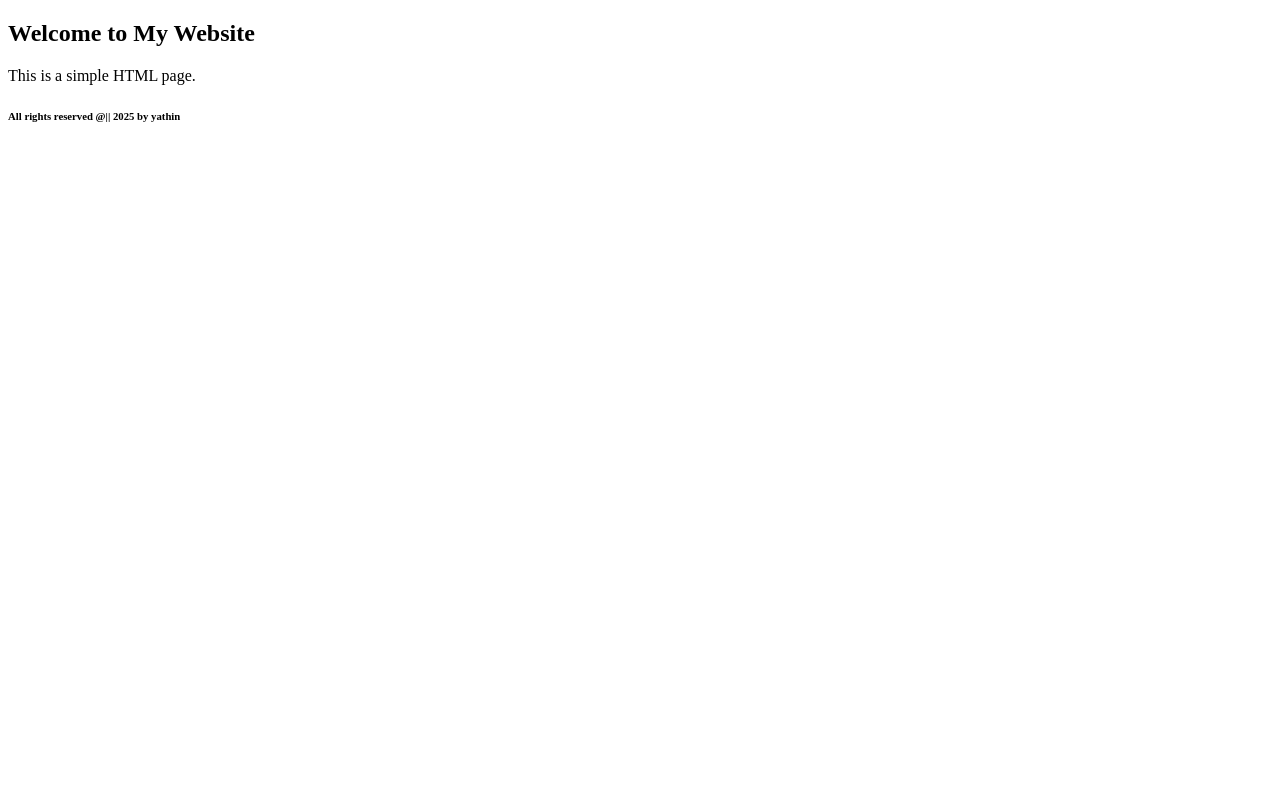
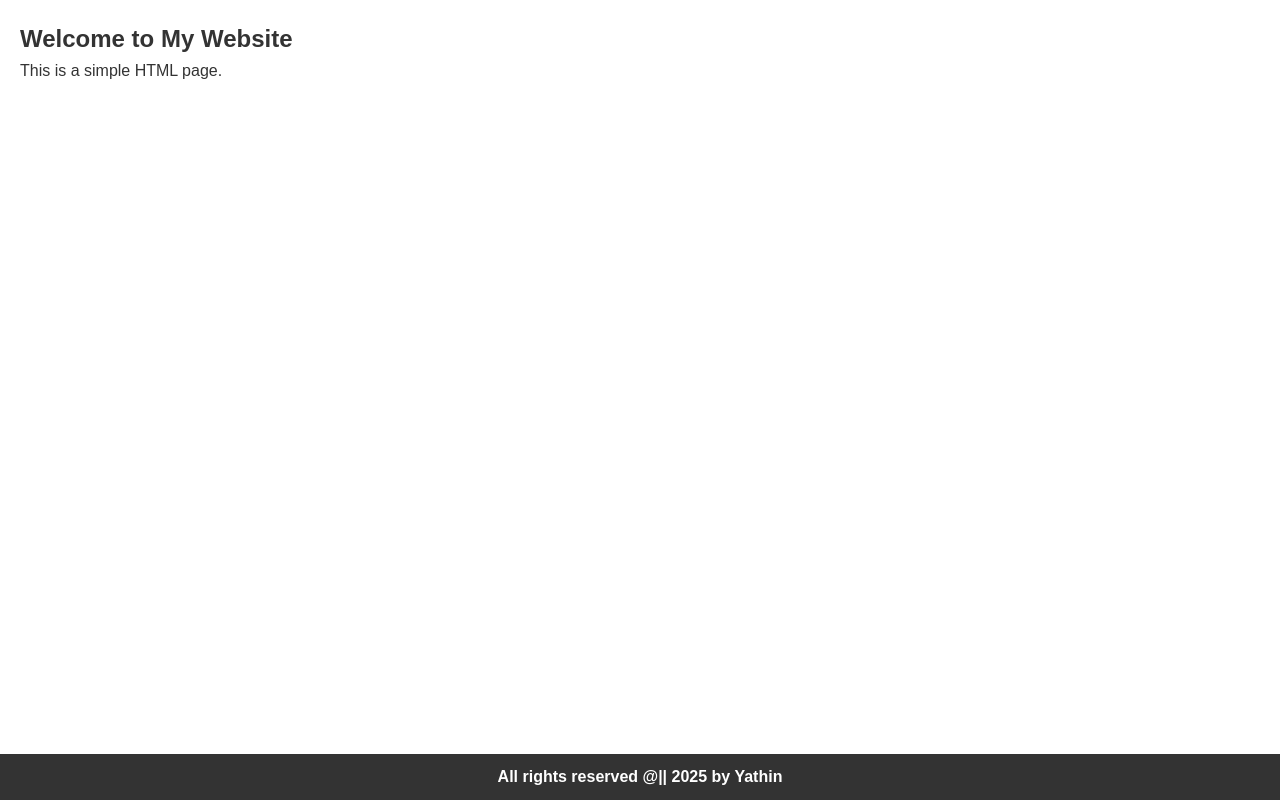
Before and after one commit to RaghuLegends/Dosthulu, a plain HTML site: page index.html in a window 1280 px wide. Drawn offline with Linux system fonts and the light colour scheme.

Commit message:
Update index.html

```diff
--- a/index.html
+++ b/index.html
@@ -4,14 +4,50 @@
     <meta charset="UTF-8">
     <meta name="viewport" content="width=device-width, initial-scale=1.0">
     <title>My Simple Webpage</title>
+    <style>
+        /* Reset and base styles */
+        * {
+            margin: 0;
+            padding: 0;
+            box-sizing: border-box;
+        }
+
+        body {
+            font-family: Arial, sans-serif;
+            line-height: 1.6;
+            color: #333;
+            display: flex;
+            flex-direction: column;
+            min-height: 100vh; /* Ensure full height */
+        }
+
+        section {
+            padding: 20px;
+            flex: 1; /* Make sure the section takes up available space */
+        }
+
+        footer {
+            background-color: #333;
+            color: white;
+            text-align: center;
+            padding: 10px 0;
+            margin-top: auto; /* Push the footer to the bottom */
+        }
+
+        footer h6 {
+            font-size: 1rem;
+            margin: 0;
+        }
+    </style>
 </head>
 <body>
     <section>
-          <h1>Welcome to My Website</h1>
-         <p>This is a simple HTML page.</p>
+        <h1>Welcome to My Website</h1>
+        <p>This is a simple HTML page.</p>
     </section>
-     <footer>
-       <h6>All rights reserved @|| 2025 by yathin</h6>
-     </footer>
+
+    <footer>
+        <h6>All rights reserved @|| 2025 by Yathin</h6>
+    </footer>
 </body>
 </html>
```
